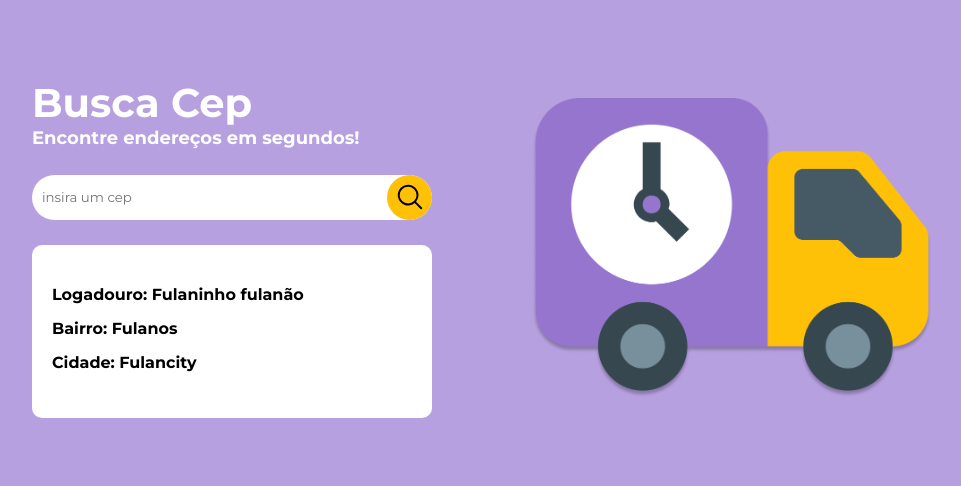
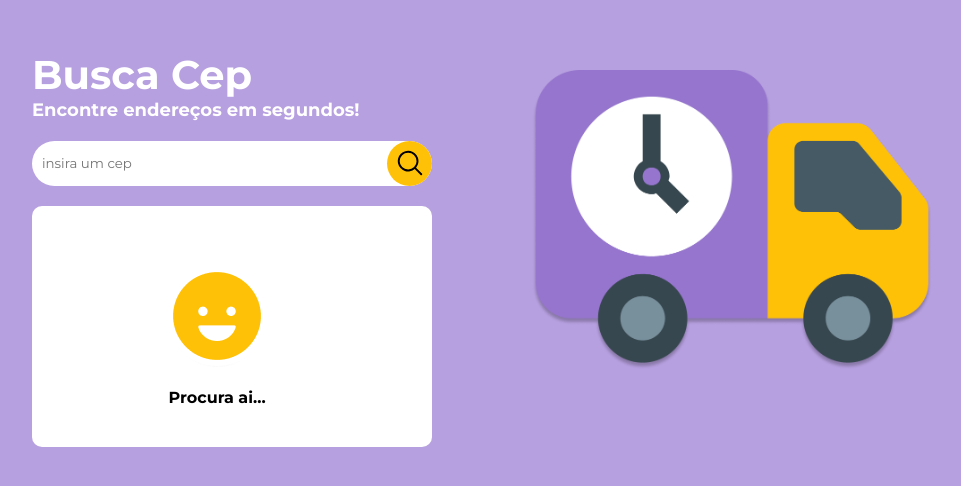
Before and after one commit to FelipePinha/Busca-CEP, a React (Vite) app: page / in a window 1280 px wide. Shown: the part 152-638 px from the top of the page, without its empty margins (158-1119 px from the left). Built offline with nearby package versions, Linux system fonts and the light colour scheme.

Commit message:
feat: display cep details on output

```diff
--- a/src/App.tsx
+++ b/src/App.tsx
@@ -9,8 +9,6 @@ import './styles/app.scss';
 function App() {
     const [location, setLocation] = useState<LocationType>();
 
-    console.log(location);
-
     return (
         <div className="app-container">
             <div className="wrapper">
@@ -19,7 +17,7 @@ function App() {
                     <p>Encontre endereços em segundos!</p>
                 </header>
                 <Form setLocation={setLocation} />
-                <Output />
+                <Output location={location} />
                 <img src={Truck} alt="caminhão" />
             </div>
         </div>
--- a/src/components/Output/Output.tsx
+++ b/src/components/Output/Output.tsx
@@ -1,11 +1,30 @@
+import { LocationType } from '../../types/locationTypes';
+import HappyFace from '../../images/happy-face.png';
 import './_Output.scss';
 
-export const Output = () => {
+interface OutputProps {
+    location: LocationType;
+}
+
+export const Output = ({ location }: OutputProps) => {
+    console.log(location);
+
     return (
         <section className="output">
-            <p>Logadouro: Fulaninho fulanão</p>
-            <p>Bairro: Fulanos</p>
-            <p>Cidade: Fulancity</p>
+            {!location && (
+                <div className="wait-message">
+                    <img src={HappyFace} alt="carinha feliz" />
+                    <p>Procura ai...</p>
+                </div>
+            )}
+
+            {location && (
+                <>
+                    <p>Logadouro: {location.logradouro}</p>
+                    <p>Bairro: {location.bairro}</p>
+                    <p>Cidade: {location.localidade}</p>
+                </>
+            )}
         </section>
     );
 };
--- a/src/components/Output/_Output.scss
+++ b/src/components/Output/_Output.scss
@@ -16,4 +16,18 @@
     & p:nth-child(2) {
         margin: 1.5rem 0;
     }
+
+    .wait-message {
+        display: flex;
+        flex-direction: column;
+        align-items: center;
+
+        img {
+            width: 10rem;
+        }
+
+        p {
+            margin: 0;
+        }
+    }
 }
```
Also changed, not shown: src/images/happy-face.png (added).
